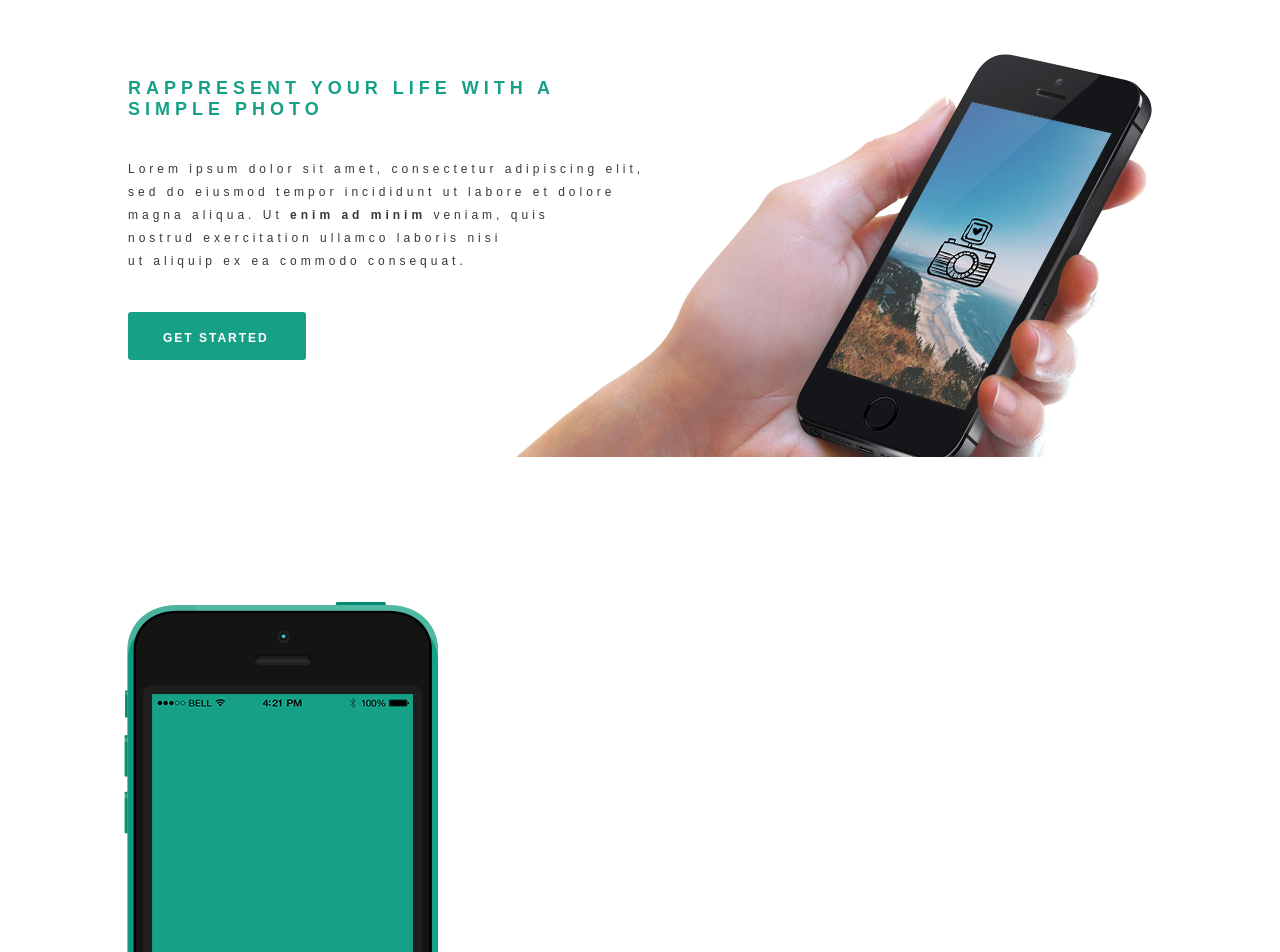
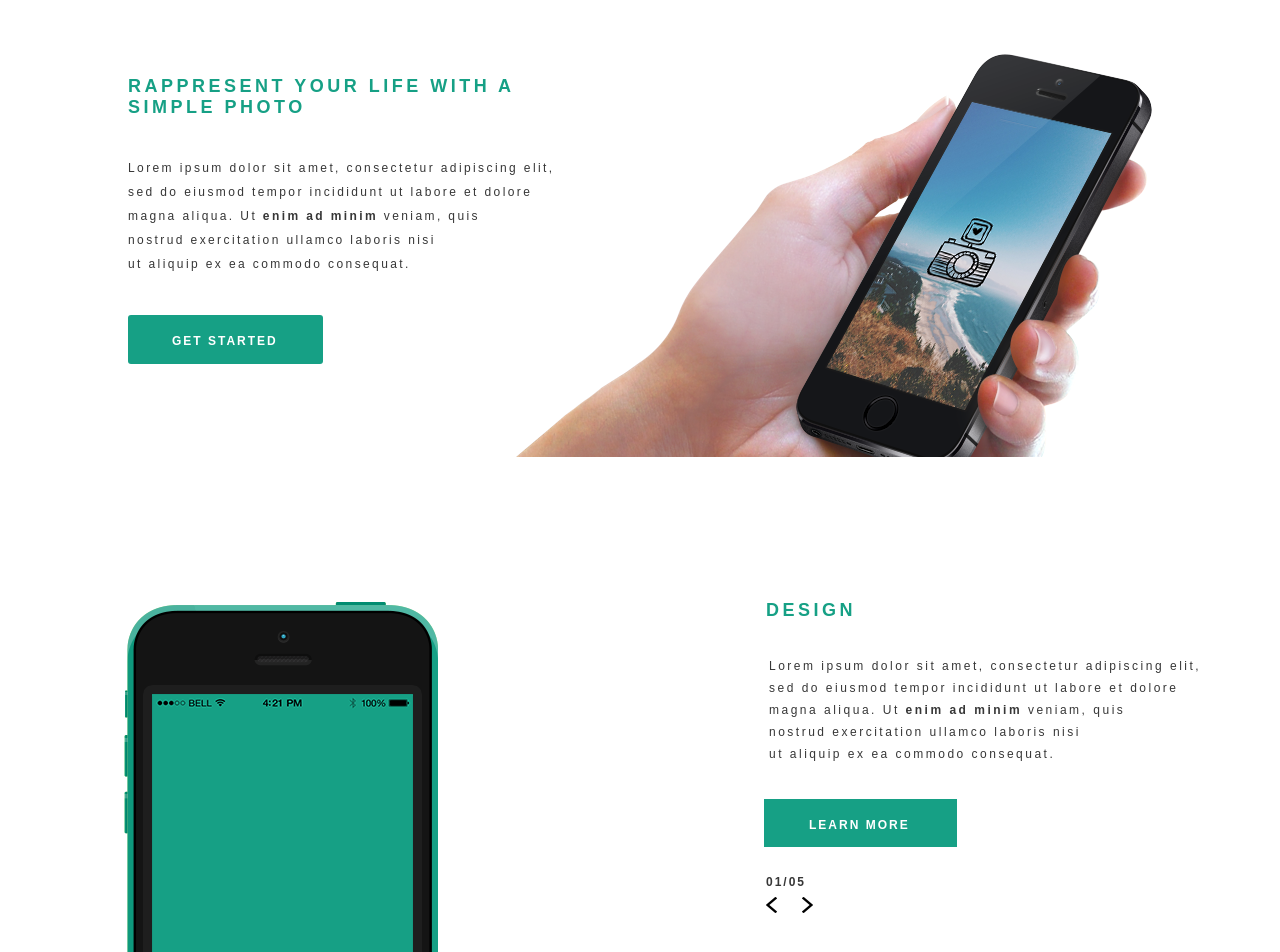
Before and after one commit to kolkar/kolkar.github.io, a plain HTML site: page index.html in a window 1280 px wide. Shown: the part 780-1732 px from the top of the page. Drawn offline with Linux system fonts and the light colour scheme.

Commit message:
last update

```diff
--- a/style.css
+++ b/style.css
@@ -24,8 +24,7 @@ a{
 }
 
 body{
-	max-width: 1920px;
-	min-width: 1280px;
+	width: 1280px;
 }
 .nav {
 	position: absolute;
@@ -51,6 +50,7 @@ body{
 }
 .home{
 	height: 744px;
+	width: 1280px;
 	background: url("img/BG.png") no-repeat center bottom;
 	background-size: cover;
 	border-bottom: 1px solid #3a333c;
@@ -95,20 +95,21 @@ body{
 	margin-right: 0;
 }
 .second {
+	width: 1024px;
 	height: 492px ;
-	margin: 0 128px;
+	padding: 0 128px;
 	background: #ffffff;
 }
 .text-block{
 	float: left;
 	width: 448px;
-	margin: 113px 0 0 0;
+	margin: 111px 0 0 0;
 }
 .text-block h1 {
 	text-transform: uppercase;
 	font:  bold 18px gothamrounded-bold-webfont, Arial;
 	color: #16a085;
-	letter-spacing: 5px;
+	letter-spacing: 3.5px;
 }
 .text-block p{
 	padding: 38px 0 55px 0;
@@ -116,8 +117,8 @@ body{
 	text-transform: none;
 	font: 12px gothamrounded-book-webfont, Arial;
 	color: #373737;
-	letter-spacing: 4px;
-	line-height: 23px;
+	letter-spacing: 2.4px;
+	line-height: 24px;
 }
 .text-block span{
 
@@ -127,7 +128,7 @@ body{
 }
 .text-block .btn{
 	margin: 0;
-	padding: 19px 37px 15px 35px;
+	padding: 19px 45px 16px 44px;
 }
 .hand {
 	position:absolute;
@@ -136,8 +137,9 @@ body{
 }
 .third {
 	position: absolute;
-	height: 558px ;
-	padding:0 65px 0 124px;
+	height: 558px;
+	width: 1156px;
+	padding:0 0 0 124px;
 	background: #ffffff;
 	background-size: cover;
 }
@@ -146,23 +148,25 @@ body{
 	padding: 145px 0 0 0;
 }
 .text-design {
+	position: relative;
 	float: left;
-	margin: 144px 0 0 328px;
+	margin: 143px 0 0 328px;
 }
 .text-design h1 {
 	text-transform: uppercase;
 	font:  bold 18px gothamrounded-bold-webfont, Arial;
 	color: #16a085;
-	letter-spacing: 5px;
+	letter-spacing: 3.5px;
 }
+
 .text-design p{
-	padding: 34px 0 45px 0;
+	padding: 34px 0 50px 3px;
 	width: 470px;
 	text-transform: none;
 	font: 12px gothamrounded-book-webfont, Arial;
 	color: #373737;
-	letter-spacing: 3px;
-	line-height: 23px;
+	letter-spacing: 2.5px;
+	line-height: 22px;
 }
 .text-design span{
 
@@ -171,6 +175,7 @@ body{
 	color: #373737;
 }
 .text-design .btn{
+	border-radius: 0;
 	margin: 0 0 0 -70px;
 	padding: 19px 47px 15px 45px;
 }
@@ -189,6 +194,7 @@ body{
 }
 .fourth {
 	position: absolute;
+	width: 1047px;
 	height: 484px ;
 	margin: 558px 0 0 0;
 	padding:0 106px 0 127px ;
@@ -216,11 +222,11 @@ body{
 	text-transform: none;
 	font: 10px gothamrounded-medium-webfont, Arial;
 	color: #373737;
-	letter-spacing: 1px;
+	letter-spacing: 2px;
 	line-height: 12px;
 }
 .slider{
-	float: right;
+	float: left;
 	padding: 100px 0 0 94px;
 }
 .slider img {
@@ -239,7 +245,8 @@ body{
 
 }
 .fifthy {
-	height: 790px ;
+	height: 790px;
+	width: 1280px;
 	background: url("img/fifthy-bg.png") no-repeat center bottom;
 	background-size: cover;
 	margin: 1042px 0 0 0;
@@ -276,10 +283,11 @@ body{
 }
 .seventh {
 	height: 395px;
+	width: 1280px;
 	background: #f5f6f7;
 }
 .seventh h1 {
-	padding: 90px 548px 0 548px;
+	padding: 89px 548px 0 548px;
 	width: 190px;
 	text-transform: uppercase;
 	font:  bold 20px gothamrounded-bold-webfont, Arial;
@@ -336,6 +344,7 @@ body{
 .footer {
 	padding: 0 129px 40px 129px;
 	height: 131px;
+	width: 1022px;
 	background: #ffffff;
 }
 .footer-img {
```
